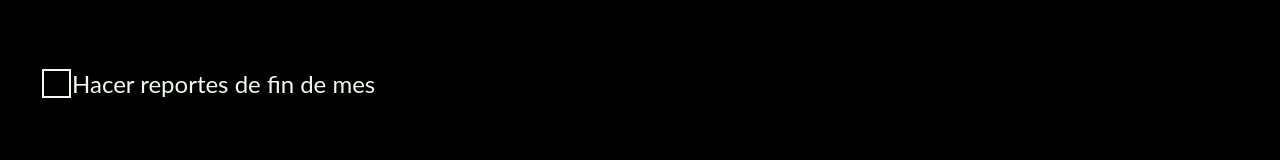
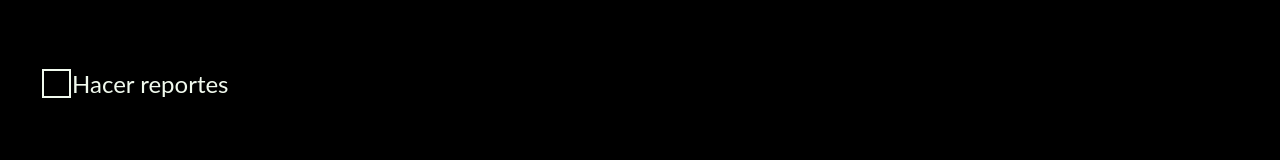
Before and after one commit to NomadLuu/Voficce.io, a plain HTML site: page carrera/carrera.html in a window 1280 px wide. Shown: the part 1093-1253 px from the top of the page. Drawn offline with Linux system fonts and the light colour scheme.

Commit message:
Update carrera.html

```diff
--- a/carrera/carrera.html
+++ b/carrera/carrera.html
@@ -56,7 +56,7 @@
           <label class="todo-list__label">
             <input type="checkbox" name="" id="" />
             <i class="check"></i>
-            <span> Hacer reportes de fin de mes</span>
+            <span> Hacer reportes</span>
           </label>
         </fieldset>
       </form>
```
